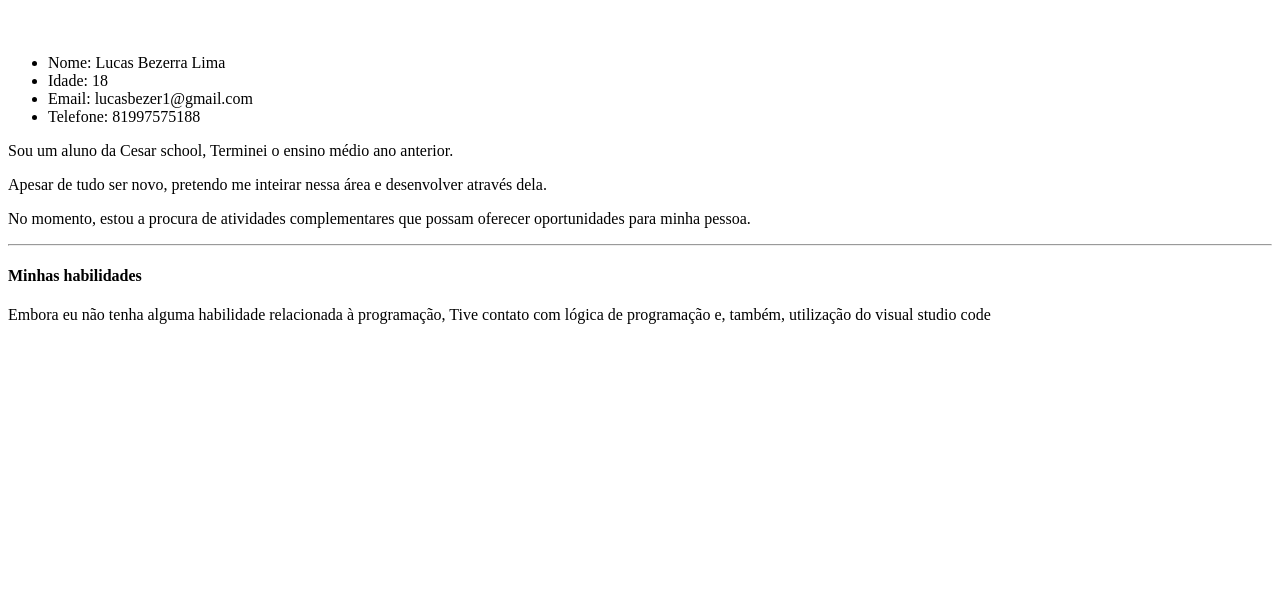
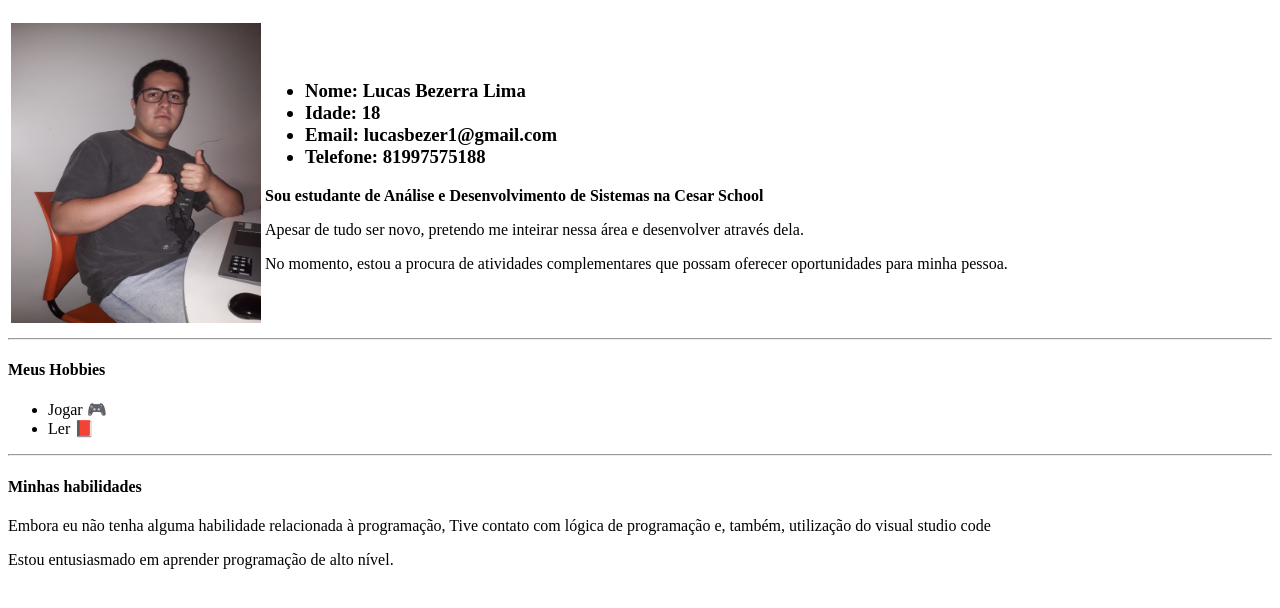
Before and after one commit to lblima038/Curr-culo, a plain HTML site: page index.html in a window 1280 px wide. Shown: the part 60-668 px from the top of the page. Drawn offline with Linux system fonts and the light colour scheme.

Commit message:
Index new

```diff
--- a/index.html
+++ b/index.html
@@ -1,28 +1,47 @@
 <!DOCTYPE html>
-<html lang="en">
+<html lang="pt-br">
+
 <head>
     <meta charset="UTF-8">
     <meta name="viewport" content="width=device-width, initial-scale=1.0">
     <title>Página pessoal</title>
 </head>
+
 <body>
     <H1><b>Bem vindo ao meu currículo!</b></H1>
 
-    <img src="">
+    <table>
+        <tr>
+            <td><img src="Foto2.jpg" width="250" height="300"></td>
+            <td>
+                <ul>
+                    <h3>
+                        <li>Nome: Lucas Bezerra Lima</li>
+                        <li>Idade: 18</li>
+                        <li>Email: lucasbezer1@gmail.com</li>
+                        <li>Telefone: 81997575188</li>
+                    </h3>
+                </ul>
+                <p><b>Sou estudante de Análise e Desenvolvimento de Sistemas na Cesar School</b></p>
+                <p>Apesar de tudo ser novo, pretendo me inteirar nessa área e desenvolver através dela.</p>
+                <p>No momento, estou a procura de atividades complementares que possam oferecer oportunidades para minha
+                    pessoa.</p>
+            </td>
+        </tr>
+    </table>
+    <hr>
+    <h4><b>Meus Hobbies</b></h4>
     <ul>
-        <li>Nome: Lucas Bezerra Lima</li>
-        <li>Idade: 18</li>
-        <li>Email: lucasbezer1@gmail.com</li>
-        <li>Telefone: 81997575188</li>
+        <li>Jogar 🎮</li>
+        <li>Ler 📕</li>
     </ul>
-        <p>Sou um aluno da Cesar school, Terminei o ensino médio ano anterior.</p>
-        <p>Apesar de tudo ser novo, pretendo me inteirar nessa área e desenvolver através dela.</p>
-        <p>No momento, estou a procura de atividades complementares que possam oferecer oportunidades para minha pessoa.</p>
     <hr>
-        <h4>Minhas habilidades</h4>
-    <p> Embora eu não tenha alguma habilidade relacionada à programação, Tive contato com lógica de programação e, também, utilização do visual studio code</p>
 
-
+    <h4>Minhas habilidades</h4>
+    <p> Embora eu não tenha alguma habilidade relacionada à programação, Tive contato com lógica de programação e,
+        também, utilização do visual studio code</p>
+    <p>Estou entusiasmado em aprender programação de alto nível.</p>
 
 </body>
+
 </html>
```
